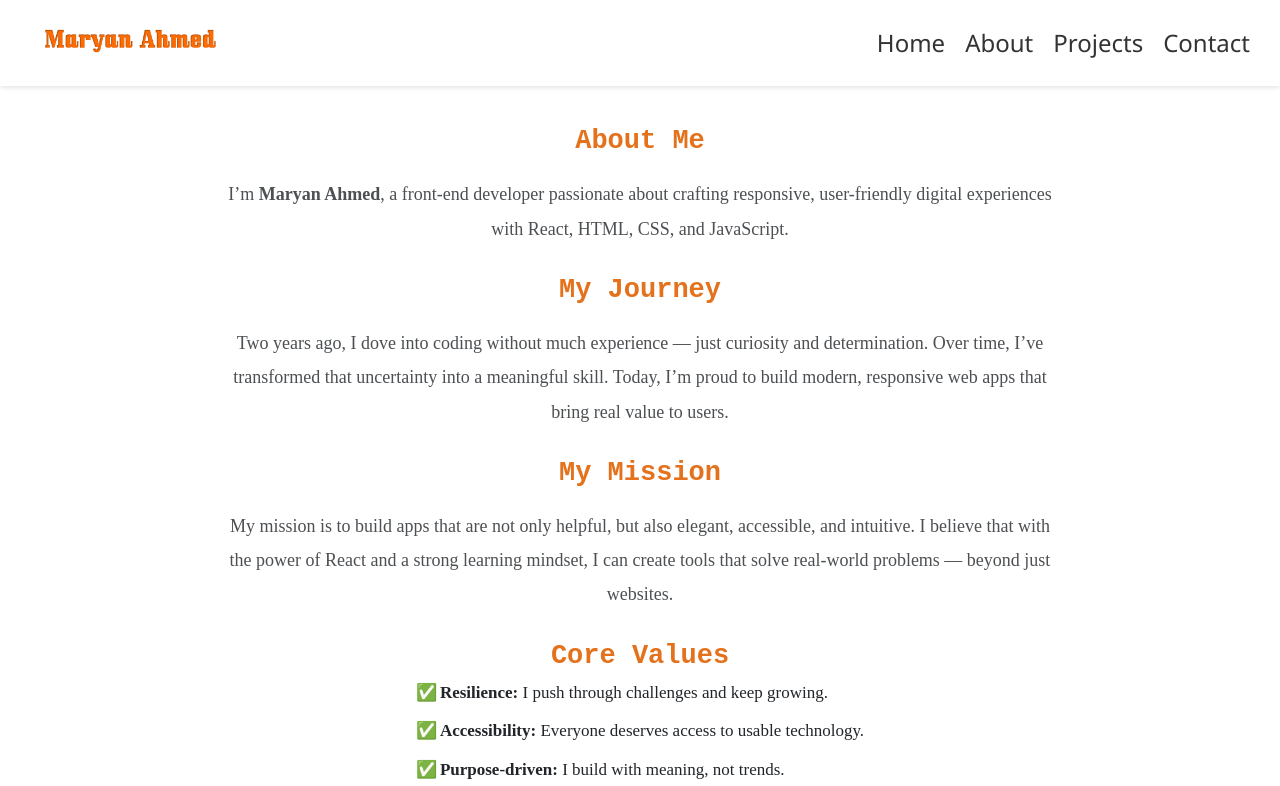
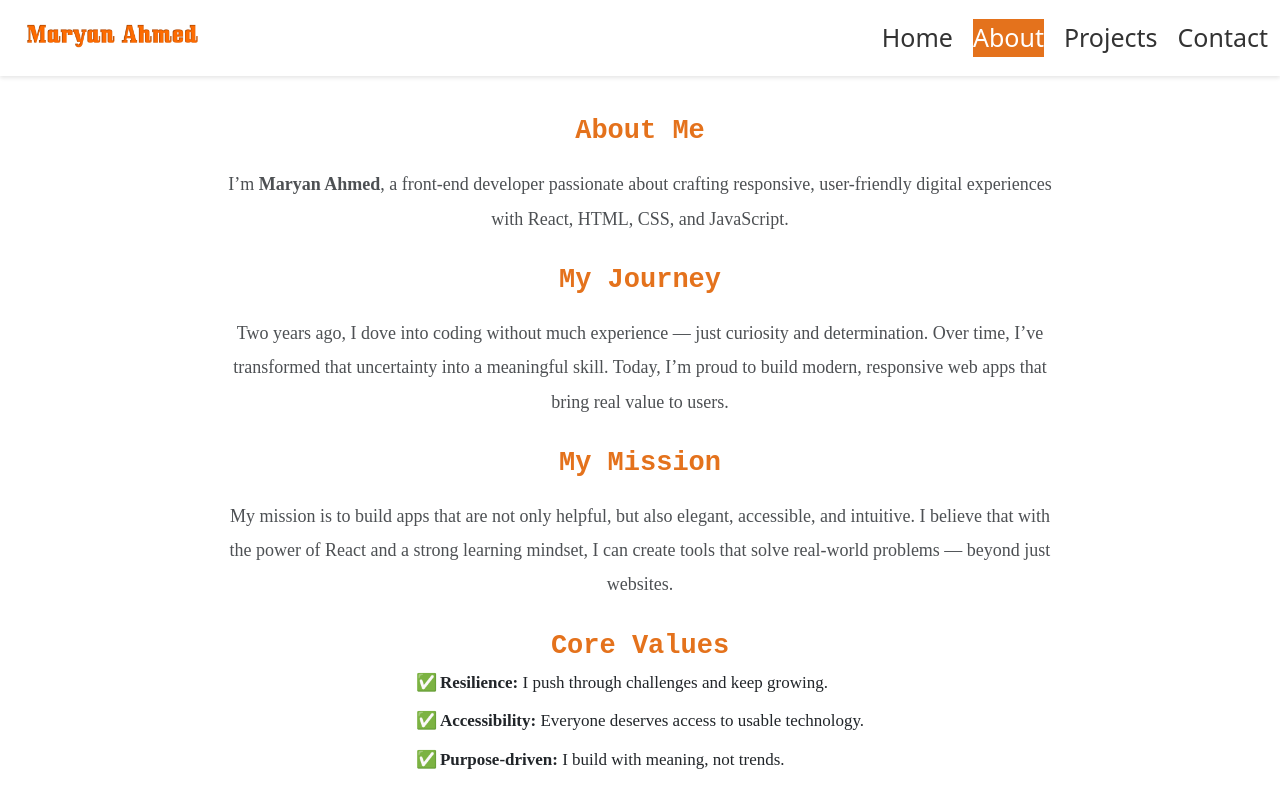
Before and after one commit to ZaamiAhmed/MaryamAhmed, a React (Create React App) app in the folder my-portfolio/: page /about in a window 1280 px wide. Shown: the top 786 px of the page. Built offline with nearby package versions, Linux system fonts and the light colour scheme.

Commit message:
made the links active when they are on current use.

```diff
--- a/my-portfolio/src/components/Navbar.jsx
+++ b/my-portfolio/src/components/Navbar.jsx
@@ -2,7 +2,8 @@
 import logo from '../images/maryama.png';
 import {FaBars,FaTimes} from 'react-icons/fa';
 import React,{ useState } from 'react';
-import { Link } from 'react-router-dom';
+import {  NavLink } from 'react-router-dom';
+
 export default function Navbar() {
 
   const[menuvisible,setMenuvisible]=useState(false);
@@ -14,17 +15,43 @@
     <div className="navbar-container">
       <div className="navbar">
         <img src={logo} alt="" className="img-fluid" />
-        <div className='nav-menu' onClick={toggleMenu}>
-        {menuvisible? <FaTimes/>:<FaBars/>}
+        <div className="nav-menu" onClick={toggleMenu}>
+          {menuvisible ? <FaTimes /> : <FaBars />}
         </div>
-        <nav className={`navlinks ${menuvisible? 'show':"" }`}>
+        <nav className={`navlinks ${menuvisible ? "show" : ""}`}>
           <ul>
-           <Link to='/' className='links'><li>Home</li></Link>
-            <Link to='/about' className='links'><li>About</li></Link>
-            <Link to='/projects' className='links'><li>Projects</li></Link>
-           <Link to='/contact' className='links'><li>Contact</li></Link>
-
-
+            <NavLink
+              to="/"
+              className={({ isActive }) =>
+                isActive ? "links active" : "links"
+              }
+            >
+              <li>Home</li>
+            </NavLink>
+            <NavLink
+              to="/about"
+              className={({ isActive }) =>
+                isActive ? "links active" : "links"
+              }
+            >
+              <li>About</li>
+            </NavLink>
+            <NavLink
+              to="/projects"
+              className={({ isActive }) =>
+                isActive ? "links active" : "links"
+              }
+            >
+              <li>Projects</li>
+            </NavLink>
+            <NavLink
+              to="/contact"
+              className={({ isActive }) =>
+                isActive ? "links active" : "links"
+              }
+            >
+              <li>Contact</li>
+            </NavLink>
           </ul>
         </nav>
       </div>
--- a/my-portfolio/src/components/navbar.css
+++ b/my-portfolio/src/components/navbar.css
@@ -1,11 +1,16 @@
 .navbar-container{
- width: 100%;
+ /* width: 100%; */
+padding: 5px 12px;
+  position: sticky;
+  top: 0;
+  z-index: 10;
   background-color: #fff;
-  padding: 10px 30px;
-  box-shadow: 0 2px 4px rgba(0,0,0,0.1);
+  /* padding: 0.7rem; */
+  box-shadow: 0 2px 4px rgba(0, 0, 0, 0.1);
 }
 .navbar{
   display: flex;
+
 
 }
 .navlinks ul {
@@ -15,16 +20,22 @@
   padding: 0;
   margin: 0;
 
+
+}
+.navlinks a{
+  font-size: 25px;
 }
 
 .navlinks li{
-  /* font-size: 24px; */
-font-family: 'Segoe UI', Tahoma, Geneva, Verdana, sans-serif;
 transition: color 0.3s ease;
 cursor: pointer;
 }
-.navlinks li:hover{
+.navlinks a:hover{
   background-color: #e4721c;
+}
+.links.active{
+  background-color: #e4721c;
+  color: #fff;
 }
 .navbar img{
   width: 200px;
@@ -38,12 +49,16 @@
   color: #333;
     font-size: 24px;
 }
+
 @media (max-width:580px) {
   .nav-menu{
     display: block;
     font-size: 22px;
     color: #e4721c;
 
+  }
+  .navlinks a{
+    font-size: 21px;
   }
 
   .navlinks{
```
